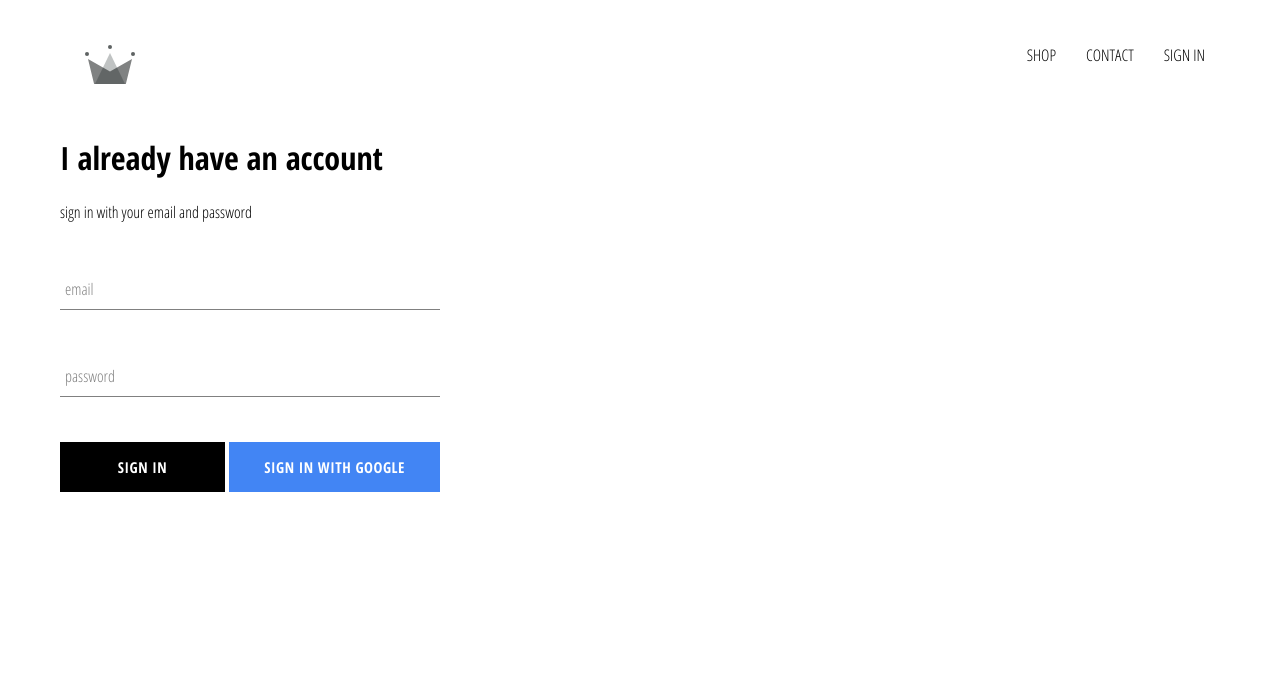
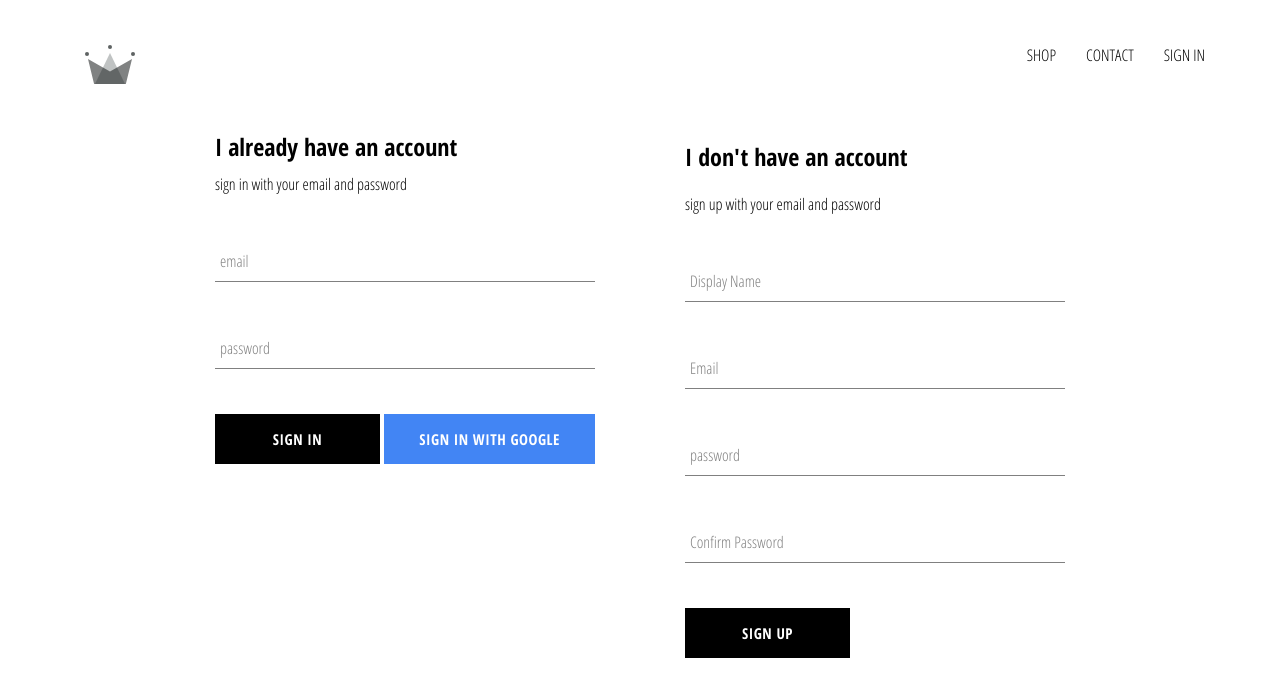
Before and after one commit to ZeyadZaher03/crwn-clothing, a React (Create React App) app: page /signin in a window 1280 px wide. Shown: the top 696 px of the page. Built offline with nearby package versions, Linux system fonts and the light colour scheme; no server answers.

Commit message:
implementd firebase utils, included ability to store authenticated users into our firestore database

```diff
--- a/src/App.js
+++ b/src/App.js
@@ -7,7 +7,7 @@
 import HomePage from './pages/homepage/homepage.component';
 import ShopPage from './pages/shop/shop.component';
 import signInAndSignUp from './pages/sign-in-and-sign-up/sign-in-and-sign-up.component';
-import { auth } from "./firebase/firebase.utils";
+import { auth, createUserProfileDocument } from "./firebase/firebase.utils";
 
 
 
@@ -23,9 +23,24 @@
   unSubscribeFromAuth = null;
 
   componentDidMount() {
-    this.unSubscribeFromAuth = auth.onAuthStateChanged((user) => {
-      this.setState({ currentUser: user });
-      console.log(user);
+    this.unSubscribeFromAuth = auth.onAuthStateChanged(async userAuth => {
+      if (userAuth) {
+        const userRef = await createUserProfileDocument(userAuth);
+
+        userRef.onSnapshot(snapshot => {
+          this.setState({
+            currentUser: {
+              id :snapshot.id,
+              ...snapshot.data()
+            }
+          })
+        })
+
+
+      } else {
+        this.setState({ currentUser: userAuth })
+      }
+
     });
   }
 
--- a/src/components/sign-in/sign-in.component.jsx
+++ b/src/components/sign-in/sign-in.component.jsx
@@ -30,7 +30,7 @@
   render() {
     return (
       <div className="sign-in">
-        <h1>I already have an account</h1>
+        <h2 className="title">I already have an account</h2>
         <span>sign in with your email and password</span>
 
         <form onSubmit={this.handleSubmit}>
--- /dev/null
+++ b/src/components/sign-up/sign-up.component.jsx
@@ -0,0 +1,102 @@
+import React from "react";
+import FormInput from "../form-input/form-input.component";
+import CustomButton from "../custom-button/custom-button.component";
+import { auth, createUserProfileDocument } from "../../firebase/firebase.utils";
+
+import "./sign-up.style.scss";
+
+class SignUp extends React.Component {
+  constructor(props) {
+    super(props);
+    this.state = {
+      displayName: "",
+      email: "",
+      password: "",
+      confirmPassword: ""
+    };
+  }
+
+  handleSubmit = async (event) => {
+    event.preventDefault();
+    const { displayName, email, password, confirmPassword } = this.state;
+
+    if(password !== confirmPassword) {
+      alert("passwords don't match");
+      return;
+    }
+
+    try {
+      const { user } = await auth.createUserWithEmailAndPassword(
+        email,
+        password
+      );
+
+      await createUserProfileDocument(user, {displayName});
+      this.setState({displayName:"", email:"", password:"",confirmPassword:"" })
+    } catch (error) {
+      console.error(error.message);
+    }
+
+  };
+
+  handleChange = (event) => {
+    const { name, value } = event.target;
+
+    this.setState({ [name]: value });
+  };
+
+  render() {
+    const {displayName, email, password, confirmPassword} = this.state;
+
+    return (
+      <div className="sign-up">
+        <h2>I don't have an account</h2>
+        <span>sign up with your email and password</span>
+
+        <form className="sign-up-form" onSubmit={this.handleSubmit}>
+          <FormInput
+            type="text"
+            name="displayName"
+            onChange={this.handleChange}
+            value={displayName}
+            label="Display Name"
+            required
+          />
+
+          <FormInput
+            type="email"
+            name="email"
+            onChange={this.handleChange}
+            value={email}
+            label="Email"
+            required
+          />
+
+          <FormInput
+            type="password"
+            name="password"
+            onChange={this.handleChange}
+            value={password}
+            label="password"
+            required
+          />
+
+          <FormInput
+            type="password"
+            name="confirmPassword"
+            onChange={this.handleChange}
+            value={confirmPassword}
+            label="Confirm Password"
+            required
+          />
+
+          <div className="buttons">
+            <CustomButton type="submit">Sign Up</CustomButton>
+          </div>
+        </form>
+      </div>
+    );
+  }
+}
+
+export default SignUp;
--- /dev/null
+++ b/src/components/sign-up/sign-up.style.scss
@@ -0,0 +1,9 @@
+.sign-up {
+  display: flex;
+  flex-direction: column;
+  width: 380px;
+
+  .title {
+    margin: 10px 0;
+  }
+}
--- a/src/firebase/firebase.utils.js
+++ b/src/firebase/firebase.utils.js
@@ -11,6 +11,29 @@
   appId: "1:820481333865:web:c915fabf95a61d7c8f20f8"
 };
 
+export const createUserProfileDocument = async (userAuth, additionData) => {
+  if(!userAuth) return;
+  const userRef = firestore.doc(`users/${userAuth.uid}`)
+  const snapshot = await userRef.get();
+  if(!snapshot.exists) {
+    const {displayName, email} = userAuth
+    const createdAt = new Date()
+
+    try {
+      await userRef.set({
+        displayName,
+        email,
+        createdAt,
+        ...additionData
+      })
+    } catch (error) {
+      console.log("error creating user ",error.message)
+    }
+  }
+
+  return userRef;
+}
+
 export const app = firebase.initializeApp(config);
 
 export const auth = firebase.auth();
--- a/src/pages/sign-in-and-sign-up/sign-in-and-sign-up.component.jsx
+++ b/src/pages/sign-in-and-sign-up/sign-in-and-sign-up.component.jsx
@@ -1,11 +1,12 @@
 import React from "react";
 import SignIn from "../../components/sign-in/sign-in.component";
-
+import SignUp from "../../components/sign-up/sign-up.component";
 import "./sign-in-and-sign-up.style.scss";
 
 const signInAndSignUp = () => (
-  <div>
-    <SignIn/>
+  <div className="sign-in-and-sign-up">
+    <SignIn />
+    <SignUp />
   </div>
 );
 
--- a/src/pages/sign-in-and-sign-up/sign-in-and-sign-up.style.scss
+++ b/src/pages/sign-in-and-sign-up/sign-in-and-sign-up.style.scss
@@ -0,0 +1,6 @@
+.sign-in-and-sign-up {
+  width: 850px;
+  display: flex;
+  justify-content: space-between;
+  margin: 30px auto;
+}
```
